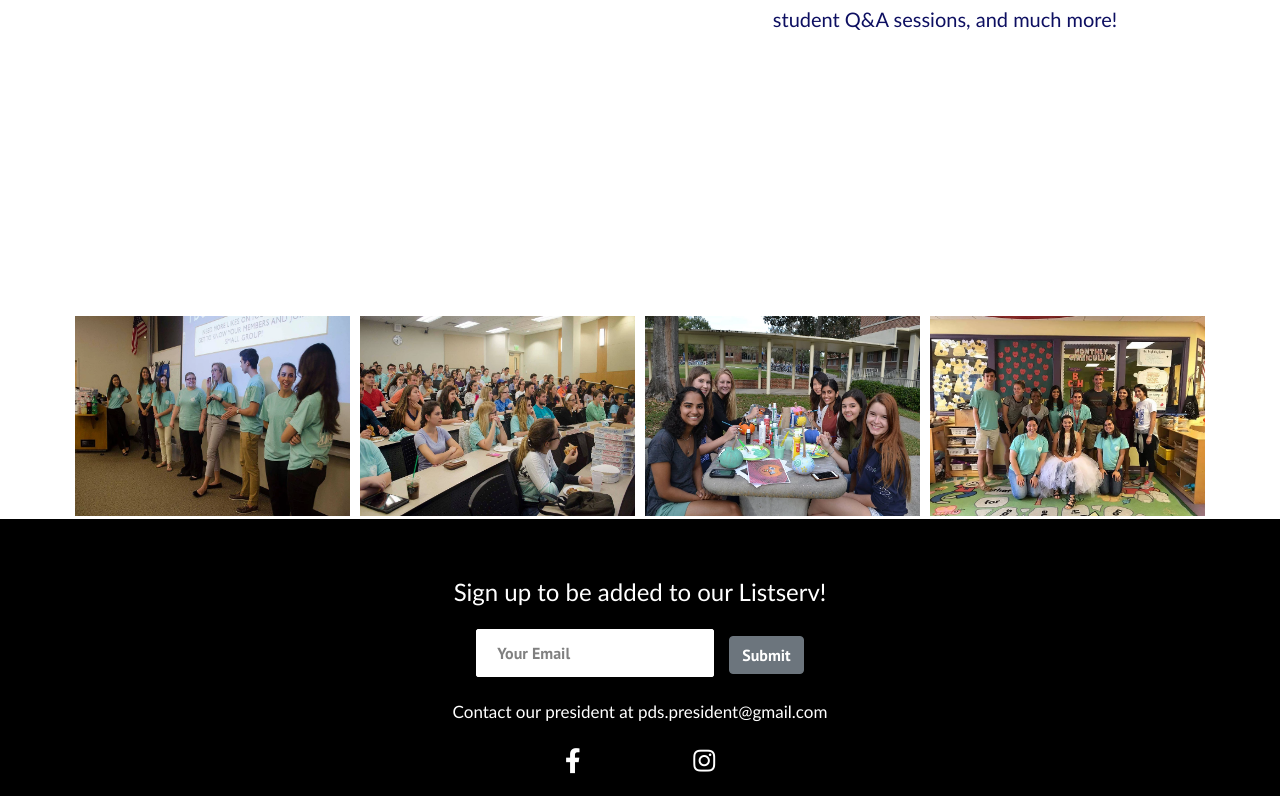
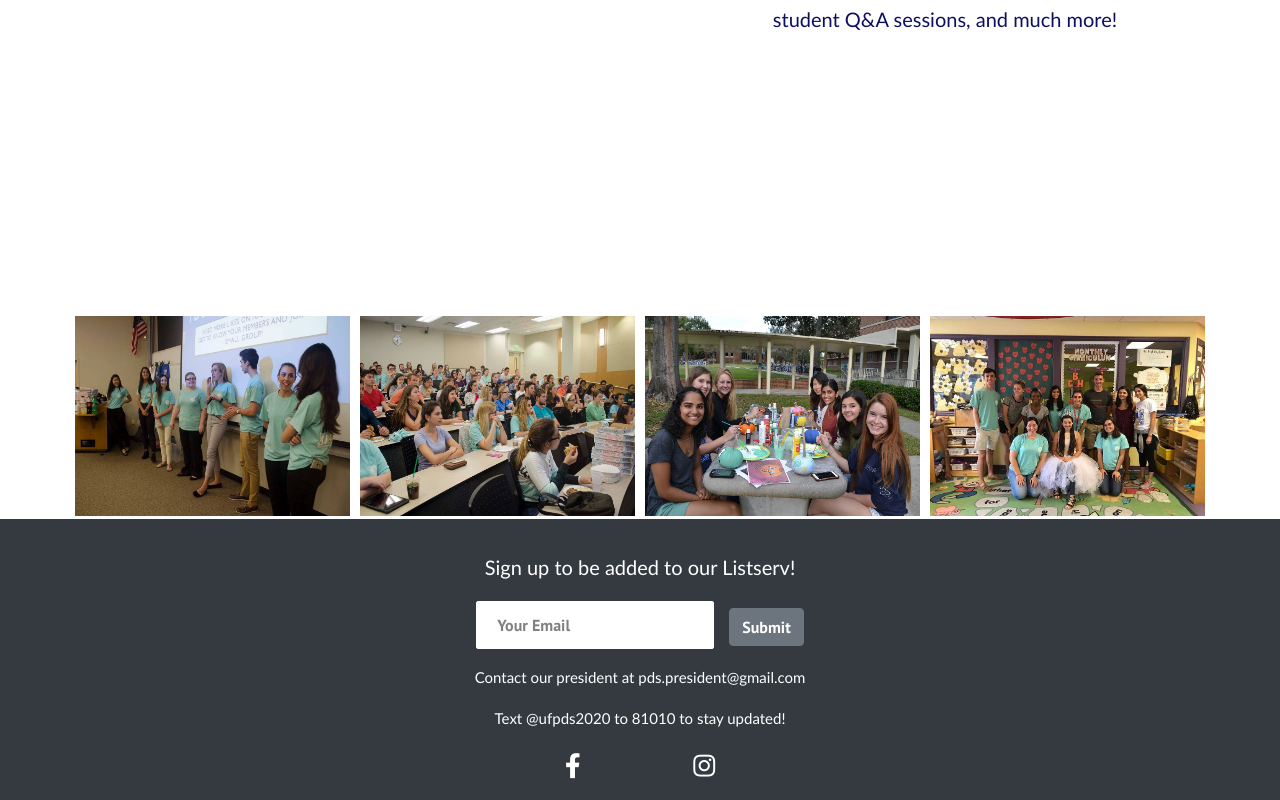
Before and after one commit to chris-brugal/UF-Pre-Dental-Society, a React (Create React App) app in the folder client/: page / in a window 1280 px wide. Shown: the part 1525-2325 px from the top of the page. Built offline with nearby package versions, Linux system fonts and the light colour scheme.

Commit message:
footer formatting

```diff
--- a/client/src/components/Footer.css
+++ b/client/src/components/Footer.css
@@ -1,6 +1,5 @@
 .footer-container {
-    background-color: black;
-    padding: 1rem;
+    background-color: #343a40;
     display: flex;
     flex-direction: column;
     justify-content: center;
@@ -18,20 +17,26 @@
 
 .footer-subscription > p {
     font-family: 'Trebuchet MS', 'Lucida Sans Unicode', 'Lucida Grande', 'Lucida Sans', Arial, sans-serif;
-    margin-top: 20px;
+    margin-top: 15px;
     margin-bottom: 0px;
 }
 
 .footer-subscription-heading {
     color: white;
-    font-size: 24px;
+    font-size: 20px;
     padding-top: 1rem;
     padding-bottom: 1rem;
 }
 
-.footer-subscription-text {
+.footer-subscription-text-1 {
     color: white;
-    font-size: 17px;
+    font-size: 15px;
+    padding-bottom: 0rem;
+}
+
+.footer-subscription-text-2 {
+    color: white;
+    font-size: 15px;
     padding-bottom: 1rem;
 }
 
@@ -57,6 +62,7 @@
 .social-media {
     max-width: 1000px;
     width: 100%;
+    margin-bottom: 15px;
 }
 
 .social-media-wrap {
--- a/client/src/components/Footer.js
+++ b/client/src/components/Footer.js
@@ -15,7 +15,8 @@ function Footer() {
                         <Button class="btn btn-light">Submit</Button>
                     </form>
                 </div>
-                <p className="footer-subscription-text">Contact our president at pds.president@gmail.com</p>
+                <p className="footer-subscription-text-1">Contact our president at pds.president@gmail.com</p>
+                <p className="footer-subscription-text-2">Text @ufpds2020 to 81010 to stay updated!</p>
             </section>
             <section className="social-media">
                 <div className="social-media-wrap">
```
